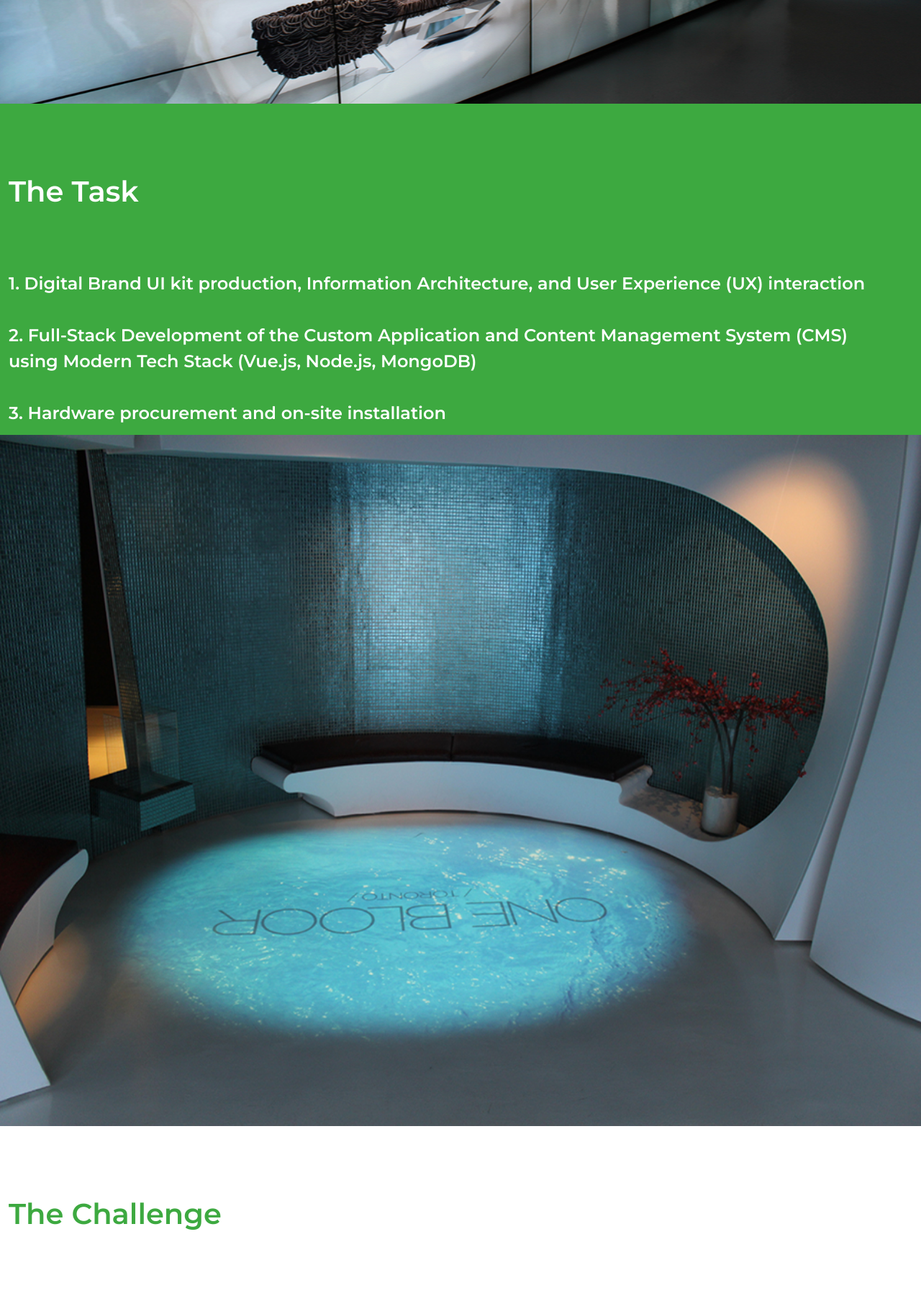
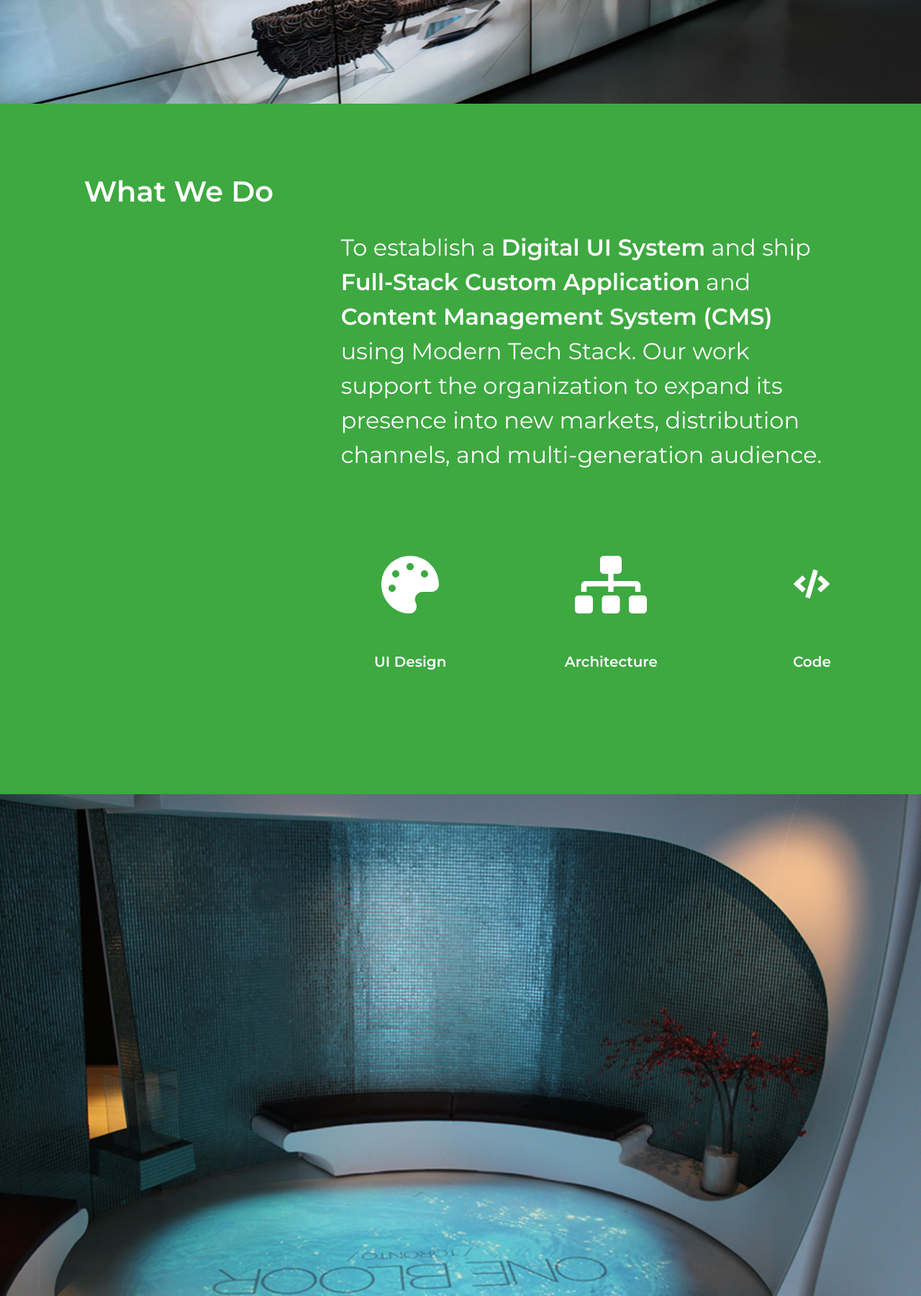
Before and after one commit to stjhin/acidweb, a PHP site: page /work/bloorone.html in a window 1280 px wide; the page is wider, and only the part inside the window is pictured. Shown: the part 1420-3220 px from the top of that part at 72% size. Run offline with PHP 8.4, Linux system fonts and the light colour scheme; some libraries are stand-ins or nearby versions.

Commit message:
added more text content

```diff
--- a/css/global.css
+++ b/css/global.css
@@ -277,6 +277,14 @@ a.title-white:hover {
   margin-right: 10rem;
 }
 
+.pr-2 {
+  padding-right: 2rem;
+}
+
+.pr-3 {
+  padding-right: 3rem;
+}
+
 .pr-5 {
   padding-right: 5rem;
 }
@@ -290,7 +298,7 @@ a.title-white:hover {
 }
 
 .bg-related {
-  background-color: #009ace;
+  background-color: #fff;
   padding: 5rem 0;
 }
 
--- a/work/bloorone.html
+++ b/work/bloorone.html
@@ -98,24 +98,42 @@
                         <img src="/assets/images/bloorone-1.jpg">
                 </div>
         </div>
-        <div class="column has-text-left bg-green">
-            <div class="work-title">
+        <div class="column has-text-left bg-green is-flex-mobile">
+                <div class="column work-title is-mobile is-offset-1">
                     <h2 class="subtitle is-white is-2">
-                    <strong>The Task</strong>
+                        <strong>What We Do</strong>
                     </h2>
+                <div class="column work-text is-offset-4">
+                    <p class="subtitle is-white is-3">
+                        To establish a <b>Digital UI System</b> and ship <b>Full-Stack Custom Application</b> and <b>Content Management System (CMS)</b> using Modern Tech Stack. Our work support the organization to expand its presence into new markets, distribution channels, and multi-generation audience.
+                    </p>
                 </div>
-            <div class="work-text">
-                <p class="subtitle is-white is-4">
-                   <strong>
-                    1. Digital Brand UI kit production, Information Architecture, and User Experience (UX) interaction
-                   <br>
-                   <br>
-                   2. Full-Stack Development of the Custom Application and Content Management System (CMS) using Modern Tech Stack (Vue.js, Node.js, MongoDB)
-                   <br>
-                   <br>
-                   3. Hardware procurement and on-site installation
-                   </strong>
-                </p>
+                </div>
+            </div>
+                <div class="column bg-green pb-5">
+                <div class="column is-offset-4 pb-5">
+                    <div class="columns is-mobile is-centered has-text-centered is-vcentered">
+                        <div class="column is-one-third">
+                            <i class="fas fa-palette mb-2"></i>
+                        </div>
+                        <div class="column is-one-third">
+                            <i class="fas fa-sitemap mb-2"></i>
+                        </div>
+                        <div class="column is-one-third">
+                            <i class="fas fa-code mb-2"></i>
+                        </div>
+                    </div>
+                    <div class="columns is-mobile is-centered has-text-centered is-vcentered">
+                            <div class="column is-one-third">
+                                <figcaption class="title is-white is-5">UI Design</figcaption>
+                            </div>
+                            <div class="column is-one-third">
+                                <figcaption class="title is-white is-5">Architecture</figcaption>
+                            </div>
+                            <div class="column is-one-third">
+                                <figcaption class="title is-white is-5">Code</figcaption>
+                            </div>
+                        </div>
                 </div>
                 </div>
             <div>
@@ -124,12 +142,11 @@
                 </div>
             </div>
             <div class="column has-text-left">
-                    <div class="work-title">
+                    <div class="column work-title is-mobile is-offset-1">
                             <h2 class="subtitle is-green is-2">
-                                <strong>The Challenge</strong>
+                                <strong>Details</strong>
                             </h2>
-                    </div>
-                    <div class="work-text">
+                    <div class="column work-text is-offset-4">
                             <p class="subtitle is-green is-4">
                                 <strong>
                                 1. Digital Brand UI kit production, Information Architecture, and User Experience (UX) interaction
@@ -143,56 +160,39 @@
                             </p>
                     </div>
                     </div>
+                </div>
         <div>
                 <div class="image is-2by1">
                     <img src="/assets/images/bloorone-3.jpg">
                 </div>
         </div>
-        <div class="column has-text-left bg-green">
+        <div class="bg-green pb-5">
+                <div class="column has-text-left bg-green p-bot-5 is-three-quarters is-offset-2">
                     <div class="work-title">
                             <h2 class="subtitle is-white is-2">
-                        <strong>The Result</strong>
+                                <strong>Result</strong>
                             </h2>
                     </div>
-            <div class="work-text">
-                    <p class="subtitle is-white is-4">
-                       <strong>
-                        1. Digital Brand UI kit production, Information Architecture, and User Experience (UX) interaction
-                       <br>
-                       <br>
-                       2. Full-Stack Development of the Custom Application and Content Management System (CMS) using Modern Tech Stack (Vue.js, Node.js, MongoDB)
-                       <br>
-                       <br>
-                       3. Hardware procurement and on-site installation
-                       </strong>
+                    <div class="column is-three-quarters is-offset-3 work-text">
+                            <p class="subtitle is-white is-3">
+                                Seamless Pre-Game experience that keep fans engaged and connected with their local team
                             </p>
+                    </div>
                 </div>
         </div>
     </div>
 </section>
 </main>
 <!-- OTHER PROJECTS -->
-<section class="hero">
-        <div class="container">
+<section class="bg-related">
+        <div class="column is-mobile is-offset-2">
                 <h2 class="subtitle is-green is-2">
                     <strong>Related Projects</strong>
                 </h2>
-            <div class="columns">
-                <div class="column is-square">
-                    <a href="index.html">
-                    <img src="/assets/images/services-design-1.png">
-                    </a>
-                </div>
-                <div class="column is-square">
-                    <a href="index.html">
-                        <img src="/assets/images/services-design-1.png">
-                    </a>
-                </div>
-                <div class="column is-square">
-                    <a href="index.html">
-                        <img src="/assets/images/services-design-1.png">
-                    </a>
-                </div>
+            <div class="columns is-centered image">
+                <a class="pr-5 mt-2 logo-phh" href="/work/phh.html"></a>
+                <a class="pr-5 mt-2 logo-laphil" href="/work/laphil.html"></a>
+                <a class="pr-5 mt-2 logo-rosswell" href="/work/rosswell.html"></a>
             </div>
         </div>
 </section>
--- a/work/rosswell.html
+++ b/work/rosswell.html
@@ -174,9 +174,9 @@
 </section>
 </main>
 <!-- OTHER PROJECTS -->
-<section class="hero bg-related">
+<section class="bg-related">
         <div class="column is-mobile is-offset-2">
-                <h2 class="subtitle is-white is-2">
+                <h2 class="subtitle is-green is-2">
                     <strong>Related Projects</strong>
                 </h2>
             <div class="columns is-centered image">
```
Also changed, not shown: work/korie.html (+11 -23 lines), work/laphil.html (+21 -13 lines), work/okc.html (+8 -6 lines). Lines whose indentation alone changed are shown as unchanged.
